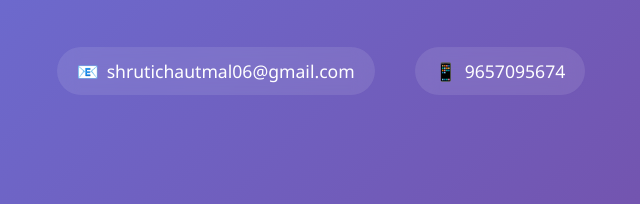
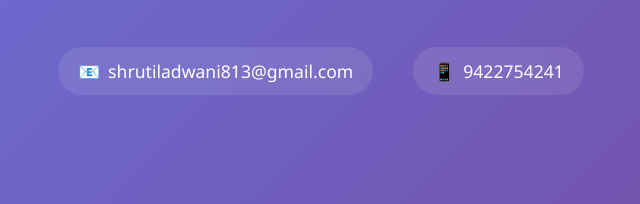
Before and after one commit to rohitpawargithub/SMC-Portfolio, a plain HTML site: page index.html in a window 1280 px wide. Shown: the part 596-800 px from the top of the page, 319-959 px from the left. Drawn offline with Linux system fonts and the light colour scheme.

Commit message:
Update index.html

```diff
--- a/index.html
+++ b/index.html
@@ -563,11 +563,11 @@
         <div class="contact-info">
             <div class="contact-item">
                 <span>📧</span>
-                <span>shrutichautmal06@gmail.com</span>
+                <span>shrutiladwani813@gmail.com</span>
             </div>
             <div class="contact-item">
                 <span>📱</span>
-                <span>9657095674</span>
+                <span>9422754241</span>
             </div>
         </div>
     </header>
@@ -822,11 +822,11 @@
             <div class="contact-methods">
                 <div class="contact-method">
                     <h4>📧 Email</h4>
-                    <p>shrutichautmal06@gmail.com</p>
+                    <p>shrutiladwani813@gmail.com</p>
                 </div>
                 <div class="contact-method">
                     <h4>📱 Phone</h4>
-                    <p>+91 96570 95674</p>
+                    <p>+91 9422754241</p>
                 </div>
                 <div class="contact-method">
                     <h4>📍 Location</h4>
```
